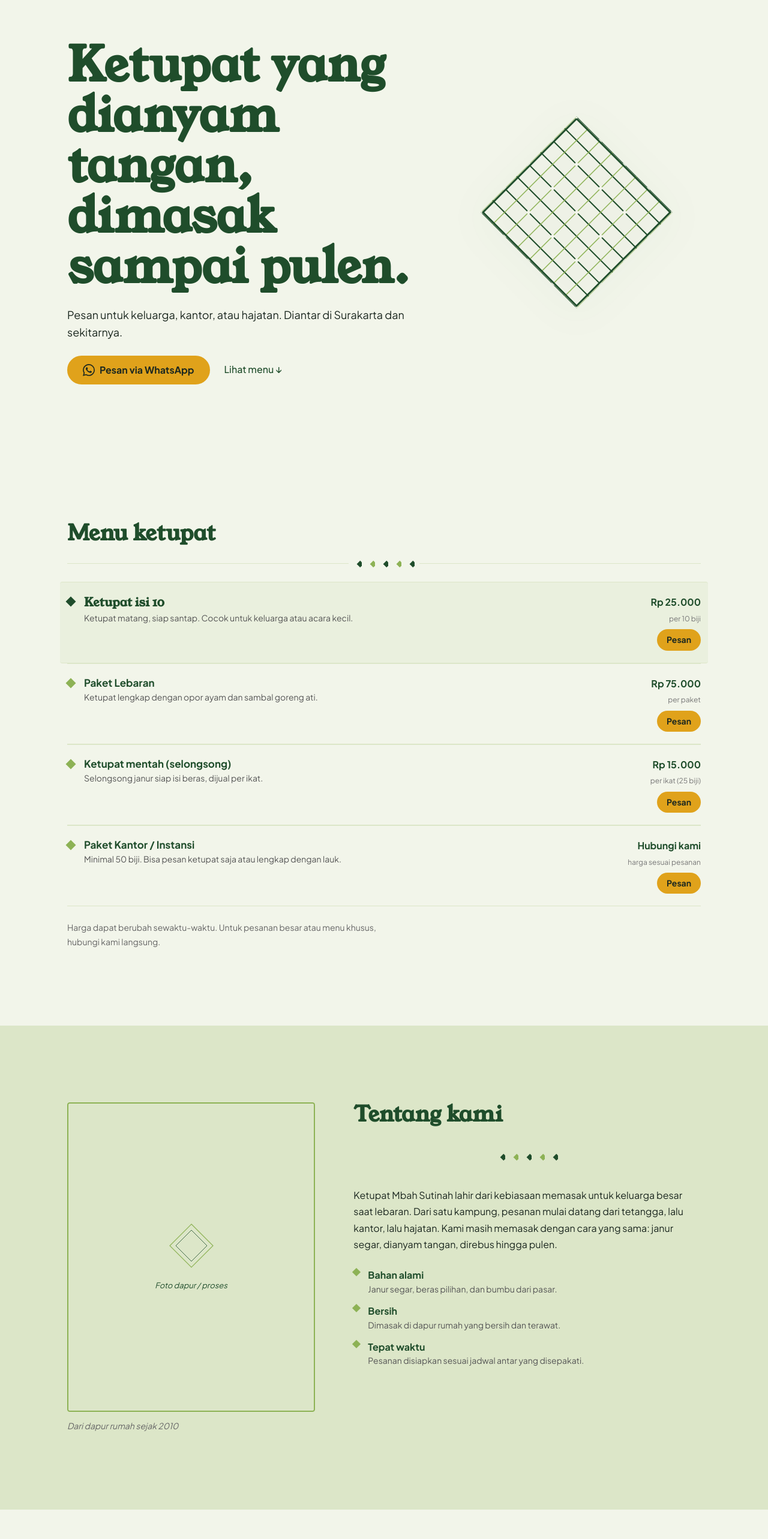
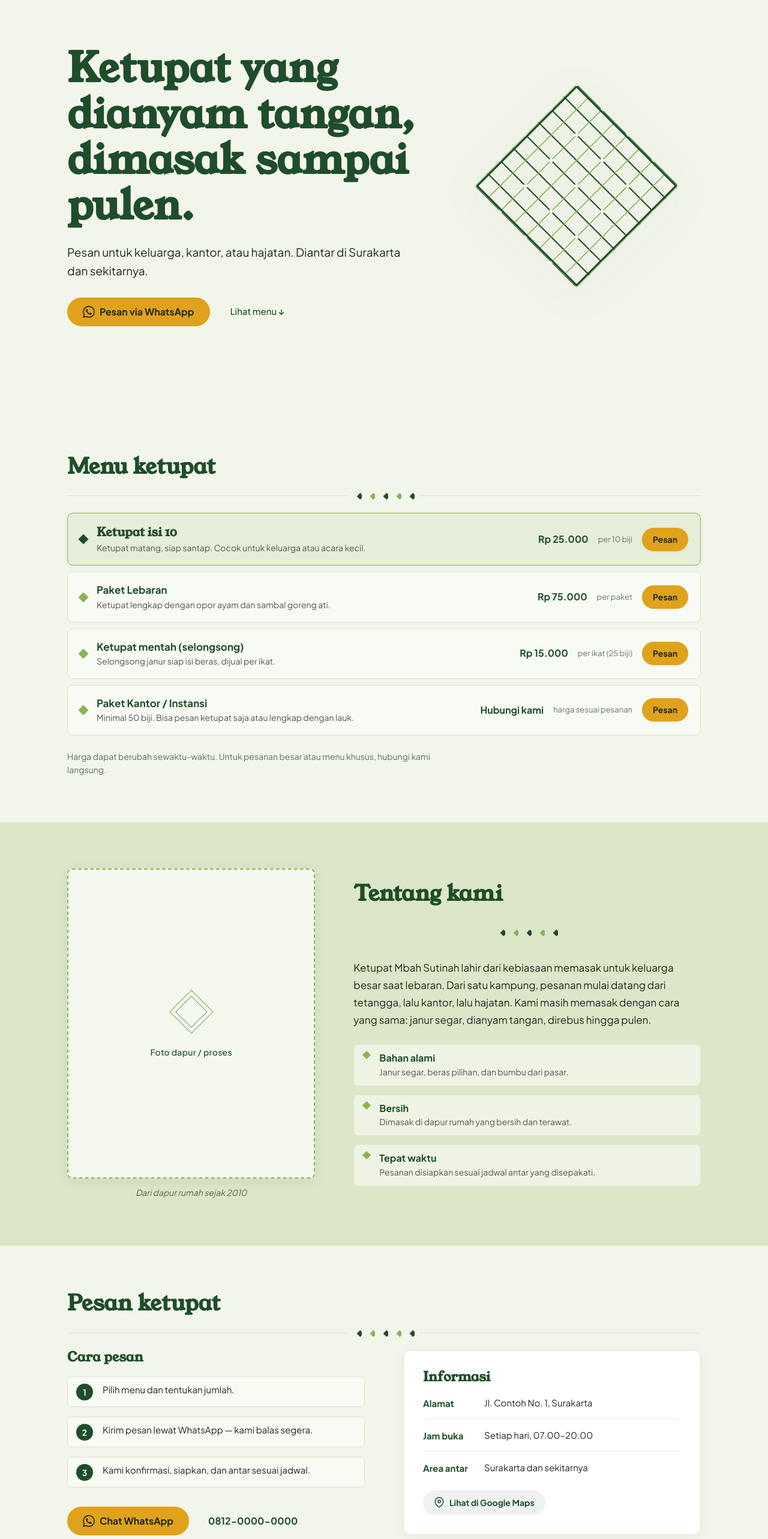
Before and after one commit to Nugikku/web-landingpage-ketupat-mbah-sutinah, a Next.js app: page / in a window 1280 px wide. Shown: the part 120-2686 px from the top of the page at 60% size. Built offline with nearby package versions, Linux system fonts and the light colour scheme.

Commit message:
update Padding dan tata letak responsif pada seluruh file di components/sections

```diff
--- a/app/globals.css
+++ b/app/globals.css
@@ -16,7 +16,7 @@
   --font-body: var(--font-plus-jakarta), system-ui, sans-serif;
 
   /* Jarak */
-  --section-gap: clamp(64px, 10vw, 128px);
+  --section-gap: clamp(48px, 6vw, 84px);
   --content-max: 1120px;
   --px-mobile: 20px;
   --px-desktop: 32px;
@@ -107,7 +107,7 @@ img {
   display: flex;
   align-items: center;
   gap: 8px;
-  margin-block: 24px;
+  margin-block: clamp(14px, 2.5vw, 22px);
 }
 
 .ketupat-divider__line {
--- a/components/sections/Hero.module.css
+++ b/components/sections/Hero.module.css
@@ -1,8 +1,9 @@
 /* components/sections/Hero.module.css */
 
 .hero {
-  padding-block: clamp(48px, 8vw, 100px);
-  min-height: calc(100svh - 64px);
+  padding-top: clamp(20px, 4vw, 44px);
+  padding-bottom: clamp(40px, 6vw, 72px);
+  min-height: calc(100svh - 86px);
   display: flex;
   align-items: center;
 }
@@ -10,14 +11,14 @@
 .inner {
   display: grid;
   grid-template-columns: 1fr;
-  gap: 40px;
+  gap: clamp(32px, 5vw, 64px);
   align-items: center;
 }
 
 @media (min-width: 768px) {
   .inner {
     grid-template-columns: 7fr 5fr;
-    gap: 64px;
+    gap: clamp(40px, 6vw, 64px);
   }
 }
 
@@ -25,41 +26,48 @@
 .teks {
   display: flex;
   flex-direction: column;
-  gap: 24px;
+  gap: clamp(16px, 2.5vw, 24px);
   align-items: flex-start;
 }
 
 .judul {
   color: var(--janur-tua);
-  font-size: clamp(44px, 8vw, 80px);
-  line-height: 1.05;
+  font-size: clamp(36px, 5.5vw, 68px);
+  line-height: 1.12;
+  max-width: 18ch;
 }
 
 .desk {
-  font-size: 18px;
+  font-size: clamp(16px, 1.8vw, 19px);
   color: var(--arang);
   max-width: 52ch;
-  line-height: 1.6;
+  line-height: 1.65;
 }
 
 .aksi {
   display: flex;
   align-items: center;
-  gap: 24px;
+  gap: 20px;
   flex-wrap: wrap;
+  margin-top: 4px;
 }
 
 .linkMenu {
-  font-size: 16px;
+  display: inline-flex;
+  align-items: center;
+  padding: 8px 14px;
+  border-radius: 9999px;
+  font-size: 15px;
   font-weight: 500;
   color: var(--janur-tua);
   text-decoration: none;
-  transition: color 150ms;
+  transition: color 150ms ease, background-color 150ms ease;
 }
 
 .linkMenu:hover,
 .linkMenu:focus-visible {
   color: var(--janur-muda);
+  background-color: rgba(31, 77, 43, 0.05);
 }
 
 /* Visual kanan */
@@ -67,30 +75,41 @@
   display: flex;
   justify-content: center;
   align-items: center;
+  padding: 12px;
 }
 
 .weave {
-  width: clamp(200px, 40vw, 320px);
-  height: clamp(200px, 40vw, 320px);
-  filter: drop-shadow(0 8px 32px rgba(31, 77, 43, 0.15));
+  width: clamp(220px, 34vw, 340px);
+  height: clamp(220px, 34vw, 340px);
+  filter: drop-shadow(0 12px 36px rgba(31, 77, 43, 0.16));
 }
 
 /* Mobile: anyaman di atas */
 @media (max-width: 767px) {
-  .inner {
-    direction: ltr; /* pastikan urutan normal */
+  .hero {
+    min-height: auto;
+    padding-top: 16px;
+    padding-bottom: 36px;
   }
 
   .visual {
     order: -1;
+    padding: 0;
   }
 
   .weave {
-    width: 200px;
-    height: 200px;
+    width: clamp(180px, 55vw, 240px);
+    height: clamp(180px, 55vw, 240px);
   }
 
-  .hero {
-    min-height: auto;
+  .aksi {
+    width: 100%;
+    flex-direction: column;
+    align-items: stretch;
+    gap: 12px;
+  }
+
+  .linkMenu {
+    justify-content: center;
   }
 }
--- a/components/sections/Kontak.module.css
+++ b/components/sections/Kontak.module.css
@@ -1,41 +1,57 @@
 /* components/sections/Kontak.module.css */
 
-.kontak {}
+.kontak {
+  /* latar santan */
+}
+
+.kontak h2 {
+  font-size: clamp(28px, 4vw, 36px);
+  margin-bottom: 0;
+}
 
 .inner {
   display: grid;
   grid-template-columns: 1fr;
-  gap: 48px;
-  margin-top: 8px;
+  gap: clamp(32px, 5vw, 64px);
+  margin-top: 16px;
+  align-items: start;
 }
 
 @media (min-width: 768px) {
   .inner {
     grid-template-columns: 1fr 1fr;
-    gap: 64px;
-    align-items: start;
   }
 }
 
 .subJudul {
-  font-size: 20px;
+  font-size: 22px;
   color: var(--janur-tua);
   margin-bottom: 20px;
 }
 
-/* Langkah pesan */
+/* Langkah pesan (kiri) */
+.cara {
+  display: flex;
+  flex-direction: column;
+}
+
 .langkah {
   list-style: none;
   display: flex;
   flex-direction: column;
   gap: 16px;
   margin-bottom: 32px;
+  padding: 0;
 }
 
 .langkahItem {
   display: flex;
   gap: 16px;
   align-items: flex-start;
+  padding: 10px 14px;
+  background-color: rgba(255, 255, 255, 0.45);
+  border-radius: 8px;
+  border: 1px solid var(--daun-pucat);
 }
 
 .nomor {
@@ -50,36 +66,50 @@
   font-weight: 700;
   border-radius: 9999px;
   flex-shrink: 0;
+  margin-top: 1px;
 }
 
 .langkahItem span:last-child {
-  padding-top: 4px;
-  font-size: 16px;
+  font-size: 15px;
   color: var(--arang);
+  line-height: 1.5;
 }
 
 /* CTA */
 .cta {
   display: flex;
   align-items: center;
-  gap: 20px;
+  gap: 18px;
   flex-wrap: wrap;
 }
 
 .telepon {
+  display: inline-flex;
+  align-items: center;
+  padding: 8px 14px;
+  border-radius: 9999px;
   font-size: 16px;
   font-weight: 700;
   color: var(--janur-tua);
   text-decoration: none;
-  transition: color 150ms;
+  transition: color 150ms ease, background-color 150ms ease;
 }
 
 .telepon:hover,
 .telepon:focus-visible {
   color: var(--janur-muda);
+  background-color: rgba(31, 77, 43, 0.05);
 }
 
-/* Info kontak */
+/* Info kontak (kanan - card) */
+.info {
+  background-color: #ffffff;
+  padding: clamp(20px, 3.5vw, 32px);
+  border-radius: 12px;
+  border: 1px solid var(--daun-pucat);
+  box-shadow: 0 4px 20px rgba(31, 77, 43, 0.05);
+}
+
 .dl {
   display: flex;
   flex-direction: column;
@@ -89,9 +119,16 @@
 
 .dlItem {
   display: grid;
-  grid-template-columns: 100px 1fr;
-  gap: 8px;
+  grid-template-columns: 90px 1fr;
+  gap: 12px;
   font-size: 15px;
+  padding-bottom: 12px;
+  border-bottom: 1px solid rgba(220, 230, 200, 0.6);
+}
+
+.dlItem:last-child {
+  border-bottom: none;
+  padding-bottom: 0;
 }
 
 .dlItem dt {
@@ -101,6 +138,7 @@
 
 .dlItem dd {
   color: var(--arang);
+  line-height: 1.5;
 }
 
 /* Tautan peta */
@@ -108,15 +146,18 @@
   display: inline-flex;
   align-items: center;
   gap: 8px;
-  font-size: 15px;
-  font-weight: 500;
+  padding: 9px 18px;
+  border-radius: 9999px;
+  background-color: rgba(31, 77, 43, 0.07);
+  font-size: 14px;
+  font-weight: 600;
   color: var(--janur-tua);
-  text-decoration: underline;
-  text-underline-offset: 3px;
-  transition: color 150ms;
+  text-decoration: none;
+  transition: background-color 150ms ease, color 150ms ease;
 }
 
 .peta:hover,
 .peta:focus-visible {
-  color: var(--janur-muda);
+  background-color: var(--janur-tua);
+  color: var(--santan);
 }
--- a/components/sections/Produk.module.css
+++ b/components/sections/Produk.module.css
@@ -1,20 +1,25 @@
 /* components/sections/Produk.module.css */
 
 .produk {
-  /* latar default santan, tidak ada perubahan */
+  /* latar santan */
 }
 
 .judul {
-  margin-bottom: 8px;
+  font-size: clamp(28px, 4vw, 36px);
+  margin-bottom: 0;
 }
 
 .list {
-  margin-top: 8px;
+  margin-top: 12px;
+  display: flex;
+  flex-direction: column;
+  gap: 10px;
 }
 
 .catatan {
   margin-top: 24px;
   font-size: 14px;
-  color: #666;
-  max-width: 55ch;
+  color: #5d6d63;
+  max-width: 60ch;
+  line-height: 1.6;
 }
--- a/components/sections/TentangKami.module.css
+++ b/components/sections/TentangKami.module.css
@@ -1,20 +1,19 @@
 /* components/sections/TentangKami.module.css */
 
 .tentang {
-  /* Warna latar daun-pucat sudah via section--alt */
+  /* section--alt background var(--daun-pucat) */
 }
 
 .inner {
   display: grid;
   grid-template-columns: 1fr;
-  gap: 40px;
-  align-items: start;
+  gap: clamp(32px, 5vw, 64px);
+  align-items: center;
 }
 
 @media (min-width: 768px) {
   .inner {
     grid-template-columns: 5fr 7fr;
-    gap: 64px;
   }
 }
 
@@ -23,21 +22,25 @@
   display: flex;
   flex-direction: column;
   gap: 12px;
+  max-width: 440px;
+  width: 100%;
+  margin-inline: auto;
 }
 
 .imgWrap {
-  border-radius: 4px;
+  border-radius: 8px;
   overflow: hidden;
   aspect-ratio: 4 / 5;
   width: 100%;
+  box-shadow: 0 4px 20px rgba(31, 77, 43, 0.08);
 }
 
 .imgPlaceholder {
   width: 100%;
   height: 100%;
-  background-color: var(--daun-pucat);
-  border: 2px solid var(--janur-muda);
-  border-radius: 4px;
+  background-color: rgba(255, 255, 255, 0.7);
+  border: 2px dashed var(--janur-muda);
+  border-radius: 8px;
   display: flex;
   flex-direction: column;
   align-items: center;
@@ -47,46 +50,54 @@
 }
 
 .imgPlaceholderText {
-  font-size: 13px;
+  font-size: 14px;
+  font-weight: 500;
   color: var(--janur-tua);
-  font-style: italic;
+  letter-spacing: 0.02em;
 }
 
 .caption {
   font-size: 14px;
-  color: #666;
+  color: #556259;
   font-style: italic;
   max-width: unset;
+  text-align: center;
 }
 
 /* Kolom teks */
 .teks {
   display: flex;
   flex-direction: column;
-  gap: 20px;
+  gap: 16px;
 }
 
 .teks h2 {
+  font-size: clamp(28px, 4vw, 36px);
   margin-bottom: 0;
 }
 
 .teks > p {
   color: var(--arang);
   line-height: 1.7;
+  font-size: clamp(15px, 1.6vw, 17px);
 }
 
 /* Tiga hal yang dijaga */
 .tiga {
   display: flex;
   flex-direction: column;
-  gap: 16px;
-  margin-top: 8px;
+  gap: 14px;
+  margin-top: 10px;
 }
 
 .tigaItem {
   display: flex;
-  gap: 14px;
+  gap: 16px;
   align-items: flex-start;
+  padding: 12px 16px;
+  background-color: rgba(255, 255, 255, 0.5);
+  border-radius: 8px;
+  border: 1px solid rgba(220, 230, 200, 0.8);
 }
 
 .tigaItem .diamond-marker {
@@ -105,6 +116,6 @@
 .tigaKet {
   font-size: 14px;
   color: #555;
-  max-width: 45ch;
+  max-width: 48ch;
   line-height: 1.5;
 }
--- a/components/ui/ProdukRow.module.css
+++ b/components/ui/ProdukRow.module.css
@@ -2,22 +2,32 @@
 
 .row {
   display: flex;
-  align-items: flex-start;
+  align-items: center;
+  justify-content: space-between;
   gap: 16px;
-  padding-block: 20px;
-  border-bottom: 1px solid var(--daun-pucat);
+  padding: 18px 20px;
+  background-color: rgba(255, 255, 255, 0.5);
+  border: 1px solid var(--daun-pucat);
+  border-radius: 10px;
+  transition: background-color 150ms ease, border-color 150ms ease, box-shadow 150ms ease;
 }
 
-.row:first-of-type {
-  border-top: 1px solid var(--daun-pucat);
+.row:hover {
+  background-color: #ffffff;
+  border-color: var(--janur-muda);
+  box-shadow: 0 4px 16px rgba(31, 77, 43, 0.06);
 }
 
 /* Produk unggulan sedikit lebih menonjol */
 .unggulan {
-  background-color: rgba(141, 178, 85, 0.08);
-  border-radius: 4px;
-  padding-inline: 12px;
-  margin-inline: -12px;
+  background-color: rgba(141, 178, 85, 0.12);
+  border: 1.5px solid var(--janur-muda);
+  box-shadow: 0 2px 10px rgba(31, 77, 43, 0.05);
+}
+
+.unggulan:hover {
+  background-color: rgba(141, 178, 85, 0.18);
+  border-color: var(--janur-tua);
 }
 
 .diamond {
@@ -27,7 +37,11 @@
   background-color: var(--janur-muda);
   transform: rotate(45deg);
   flex-shrink: 0;
-  margin-top: 6px;
+  transition: transform 200ms ease;
+}
+
+.row:hover .diamond {
+  transform: rotate(90deg);
 }
 
 .unggulan .diamond {
@@ -56,15 +70,15 @@
 .desk {
   font-size: 14px;
   color: #555;
-  margin-top: 2px;
+  margin-top: 3px;
   max-width: unset;
+  line-height: 1.5;
 }
 
 .right {
   display: flex;
-  flex-direction: column;
-  align-items: flex-end;
-  gap: 4px;
+  align-items: center;
+  gap: 16px;
   flex-shrink: 0;
 }
 
@@ -76,38 +90,47 @@
 }
 
 .satuan {
-  font-size: 12px;
-  color: #777;
+  font-size: 13px;
+  color: #66756b;
   white-space: nowrap;
 }
 
 .tombol {
-  margin-top: 4px;
-  padding: 6px 16px;
+  display: inline-flex;
+  align-items: center;
+  justify-content: center;
+  padding: 8px 18px;
   border-radius: 9999px;
   background-color: var(--kunyit);
   color: var(--arang);
   font-size: 14px;
   font-weight: 700;
   text-decoration: none;
-  transition: background-color 150ms;
   white-space: nowrap;
+  box-shadow: 0 1px 3px rgba(0, 0, 0, 0.08);
+  transition: background-color 150ms ease, transform 150ms ease;
 }
 
 .tombol:hover,
 .tombol:focus-visible {
   background-color: #c88f14;
+  transform: translateY(-1px);
 }
 
-@media (max-width: 600px) {
+@media (max-width: 640px) {
   .row {
-    flex-wrap: wrap;
+    flex-direction: column;
+    align-items: flex-start;
+    padding: 16px;
+    gap: 14px;
   }
 
   .right {
     width: 100%;
-    flex-direction: row;
+    display: flex;
     align-items: center;
     justify-content: space-between;
+    padding-top: 10px;
+    border-top: 1px dashed rgba(220, 230, 200, 0.8);
   }
 }
```
